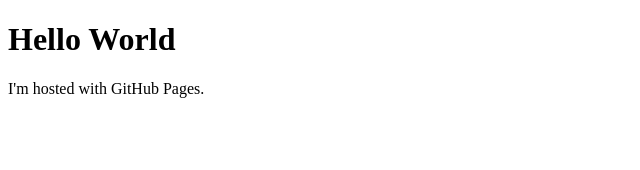
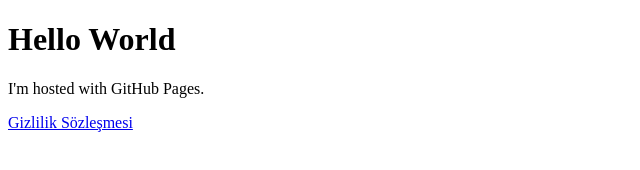
Before and after one commit to tolgacetinkaya/tolgacetinkaya.github.io, a plain HTML site: page index.html in a window 1280 px wide. Shown: the whole page, without its empty margins (0-640 px from the left). Drawn offline with Linux system fonts and the light colour scheme.

Commit message:
Update index.html

```diff
--- a/index.html
+++ b/index.html
@@ -5,7 +5,7 @@
 <p>I'm hosted with GitHub Pages.</p>
 </body>
 <footer>
-    <a href="eytbilgi.github.io/privacyandpolicy.html"></a>
+    <a href="eytbilgi.github.io/privacyandpolicy.html">Gizlilik Sözleşmesi</a>
 </footer>
 </html>
 </html>
```
